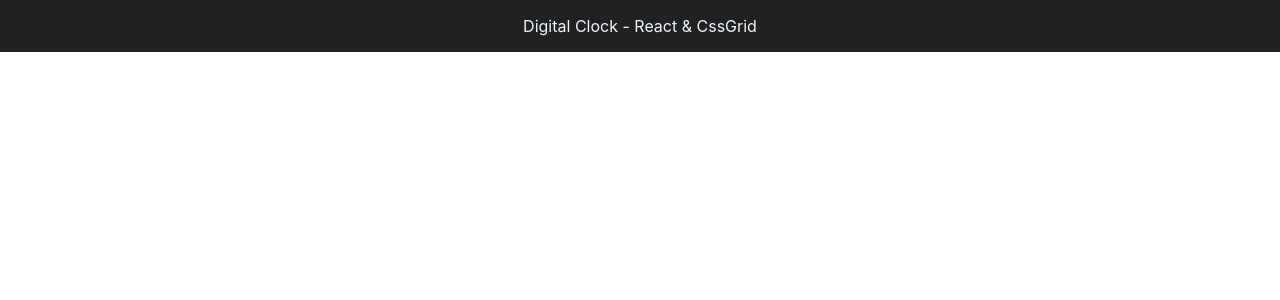
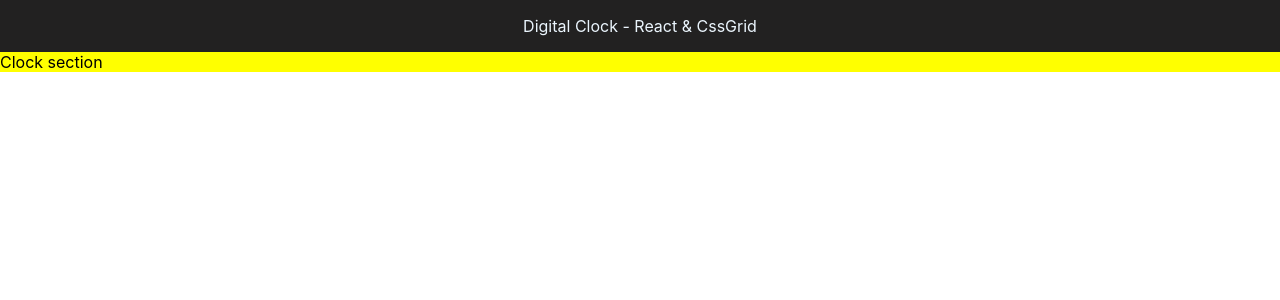
Before and after one commit to JesusMuller/digital-clock, a React app: page / in a window 1280 px wide. Shown: the top 300 px of the page. Built offline with nearby package versions, Linux system fonts and the light colour scheme.

Commit message:
Adding clock section to my app

```diff
--- a/src/components/App.js
+++ b/src/components/App.js
@@ -1,9 +1,13 @@
-import React, { Component } from 'react';
+import React, { Fragment } from 'react';
 import './App.less'
 import Header from '../components/header';
+import ClockSection from './clock-section';
 
 const App = () => (
-  <Header />
+  <Fragment>
+    <Header />
+    <ClockSection />
+  </Fragment>
 );
 
 export default App;
--- /dev/null
+++ b/src/components/clock-section/ClocSection.jsx
@@ -0,0 +1,8 @@
+import React from 'react';
+import { clockSection } from './ClockSection.less';
+
+const ClockSection = () => (
+    <section className={clockSection}>Clock section</section>
+);
+
+export default ClockSection;
--- /dev/null
+++ b/src/components/clock-section/ClockSection.less
@@ -0,0 +1,4 @@
+.clockSection {
+    background: yellow;
+    height: 100%;
+}
--- /dev/null
+++ b/src/components/clock-section/index.js
@@ -0,0 +1 @@
+export { default } from './ClocSection.jsx';
--- a/src/components/header/index.js
+++ b/src/components/header/index.js
@@ -1 +1 @@
-export { default } from './header.jsx';
+export { default } from './Header.jsx';
--- a/webpack.config.js
+++ b/webpack.config.js
@@ -29,7 +29,10 @@ module.exports = {
                     }
                 },
                 {
-                    loader: 'less-loader'
+                    loader: 'less-loader',
+                    options: {
+                        modules: true
+                    }
                 }
                 ]
             }
```
